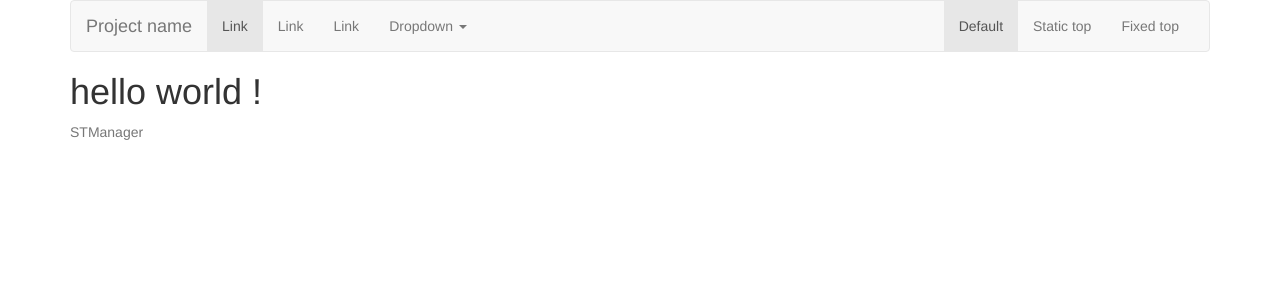
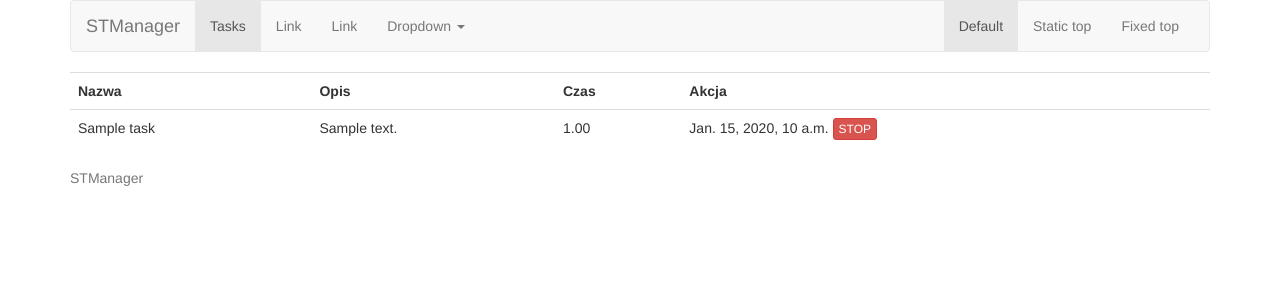
Before and after one commit to novirael/STManager, a Django app: page /tasks/ in a window 1280 px wide. Shown: the top 300 px of the page. Run offline with Django 3.2, Linux system fonts and the light colour scheme; tables that the repository leaves empty hold one stand-in row (values such as "Sample post"); some libraries are stand-ins or nearby versions.

Commit message:
start stop task

```diff
--- a/tasks/models.py
+++ b/tasks/models.py
@@ -5,6 +5,7 @@ class Task(models.Model):
     name = models.CharField(max_length=128)
     description = models.TextField(blank=True)
     time = models.DecimalField(default=0.00, max_digits=8, decimal_places=2)
+    start_time = models.DateTimeField(null=True, blank=True)
 
     def __unicode__(self):
         return self.name
--- a/tasks/urls.py
+++ b/tasks/urls.py
@@ -1,11 +1,14 @@
 from django.conf.urls import patterns, include, url
 from django.contrib import admin
 from STManager.views import Home
-from tasks.views import TasksIndex
+from tasks.views import TasksIndex, AddTask, StartTask, StopTask
 
 admin.autodiscover()
 
 urlpatterns = patterns(
     '',
-    url(r'^$', TasksIndex.as_view())
+    url(r'^$', TasksIndex.as_view()),
+    url(r'^add/$', AddTask.as_view()),
+    url(r'^(?P<id>\d+)/start/$', StartTask.as_view()),
+    url(r'^(?P<id>\d+)/stop/$', StopTask.as_view()),
 )
--- a/tasks/views.py
+++ b/tasks/views.py
@@ -1,4 +1,6 @@
-from django.views.generic import TemplateView
+from datetime import datetime
+from django.views.generic import TemplateView, FormView, RedirectView
+from tasks.forms import TaskForm
 from tasks.models import Task
 
 
@@ -9,3 +11,33 @@ class TasksIndex(TemplateView):
         context = super(TasksIndex, self).get_context_data(**kwargs)
         context['tasks'] = Task.objects.all()
         return context
+
+
+class AddTask(FormView):
+    template_name = 'tasks/add.html'
+    success_url = 'http://127.0.0.1:8000/tasks'
+    form_class = TaskForm
+
+    def form_valid(self, form):
+        form.save()
+        return super(AddTask, self).form_valid(form)
+
+
+class StartTask(RedirectView):
+    url = 'http://127.0.0.1:8000/tasks'
+
+    def dispatch(self, request, *args, **kwargs):
+        task = Task.objects.get(id=kwargs['id'])
+        task.start_time = datetime.now()
+        task.save()
+        return super(StartTask, self).dispatch(request, *args, **kwargs)
+
+
+class StopTask(RedirectView):
+    url = 'http://127.0.0.1:8000/tasks'
+
+    def dispatch(self, request, *args, **kwargs):
+        task = Task.objects.get(id=kwargs['id'])
+        task.start_time = None
+        task.save()
+        return super(StopTask, self).dispatch(request, *args, **kwargs)
--- a/templates/base.html
+++ b/templates/base.html
@@ -19,7 +19,6 @@
 <body>
 
     <div class="container">
-
     <!-- Static navbar -->
         <div class="navbar navbar-default" role="navigation">
             <div class="container-fluid">
@@ -30,11 +29,11 @@
                         <span class="icon-bar"></span>
                         <span class="icon-bar"></span>
                     </button>
-                <a class="navbar-brand" href="#">Project name</a>
+                    <a class="navbar-brand" href="/">STManager</a>
                 </div>
                 <div class="navbar-collapse collapse">
                     <ul class="nav navbar-nav">
-                    <li class="active"><a href="#">Link</a></li>
+                        <li class="active"><a href="/tasks">Tasks</a></li>
                         <li><a href="#">Link</a></li>
                         <li><a href="#">Link</a></li>
                         <li class="dropdown">
@@ -58,6 +57,7 @@
                 </div><!--/.nav-collapse -->
             </div><!--/.container-fluid -->
         </div>
+
         {% block content %}
         <!-- Main component for a primary marketing message or call to action -->
         <div class="jumbotron">
@@ -68,9 +68,8 @@
             <p><a class="btn btn-lg btn-primary" href="../../components/#navbar" role="button">View navbar docs »</a></p>
         </div>
         {% endblock %}
-    </div> <!-- /container -->
-
-
+        <!-- /container -->
+    </div>
     <!-- Bootstrap core JavaScript
     ================================================== -->
     <!-- Placed at the end of the document so the pages load faster -->
--- a/templates/home.html
+++ b/templates/home.html
@@ -30,11 +30,11 @@
                     <span class="icon-bar"></span>
                     <span class="icon-bar"></span>
                 </button>
-                <a class="navbar-brand" href="#">Project name</a>
+                <a class="navbar-brand" href="#">STManager</a>
             </div>
             <div class="navbar-collapse collapse">
                 <ul class="nav navbar-nav">
-                    <li class="active"><a href="#">Link</a></li>
+                    <li class="active"><a href="/tasks">Tasks</a></li>
                     <li><a href="#">Link</a></li>
                     <li><a href="#">Link</a></li>
                     <li class="dropdown">
--- a/templates/tasks/index.html
+++ b/templates/tasks/index.html
@@ -2,5 +2,30 @@
 
 
 {% block content %}
-<h1>hello world !</h1>
+    {% if tasks %}
+        <table class="table table-hover">
+            <tr>
+                <th>Nazwa</th>
+                <th>Opis</th>
+                <th>Czas</th>
+                <th>Akcja</th>
+            </tr>
+        {% for task in tasks %}
+            <tr>
+                <td>{{ task.name }}</td>
+                <td>{{ task.description }}</td>
+                <td>{{ task.time }}</td>
+                <td>{{ task.start_time }}
+                    {% if task.start_time %}
+                        <a href="{{ task.id }}/stop" class="btn btn-danger btn-xs" role="button">STOP</a>
+                    {% else %}
+                        <a href="{{ task.id }}/start" class="btn btn-success btn-xs" role="button">START</a>
+                    {% endif %}
+                </td>
+            </tr>
+        {% endfor %}
+        </table>
+    {% else %}
+        <p>Nie masz żadnych zadań</p>
+    {% endif %}
 {% endblock %}
```
Also changed, not shown: tasks/forms.py (added, +13 -0 lines), templates/tasks/add.html (added, +12 -0 lines). Lines whose indentation alone changed are shown as unchanged.
